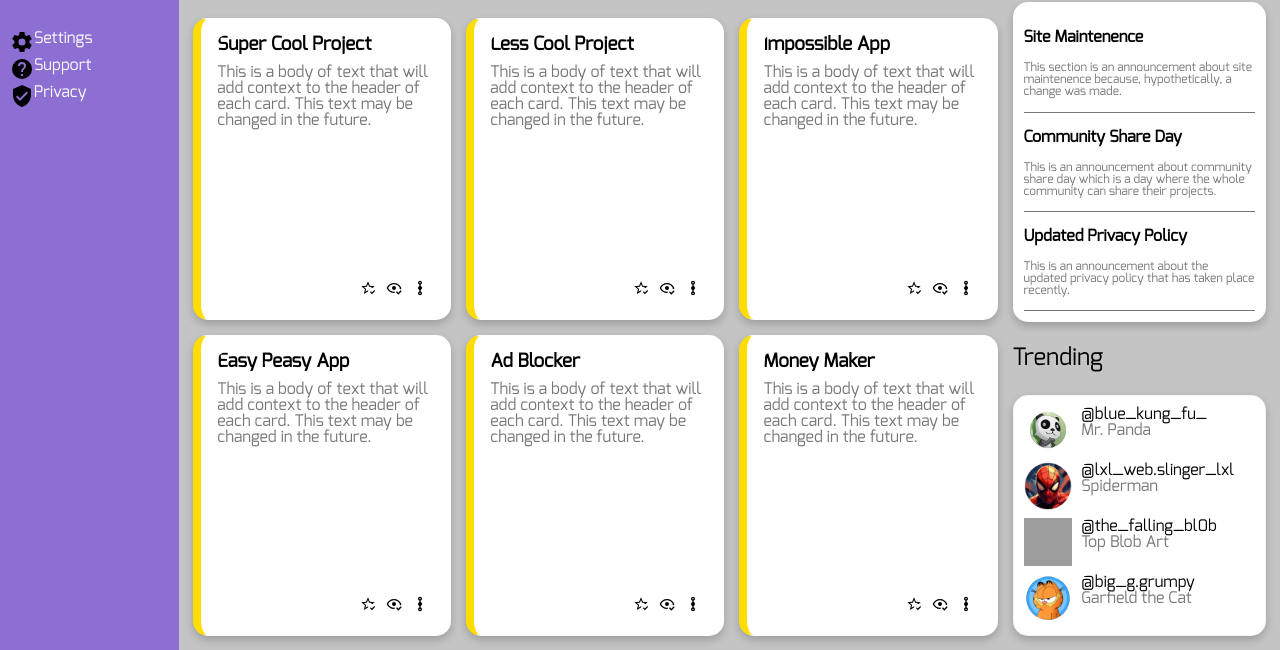
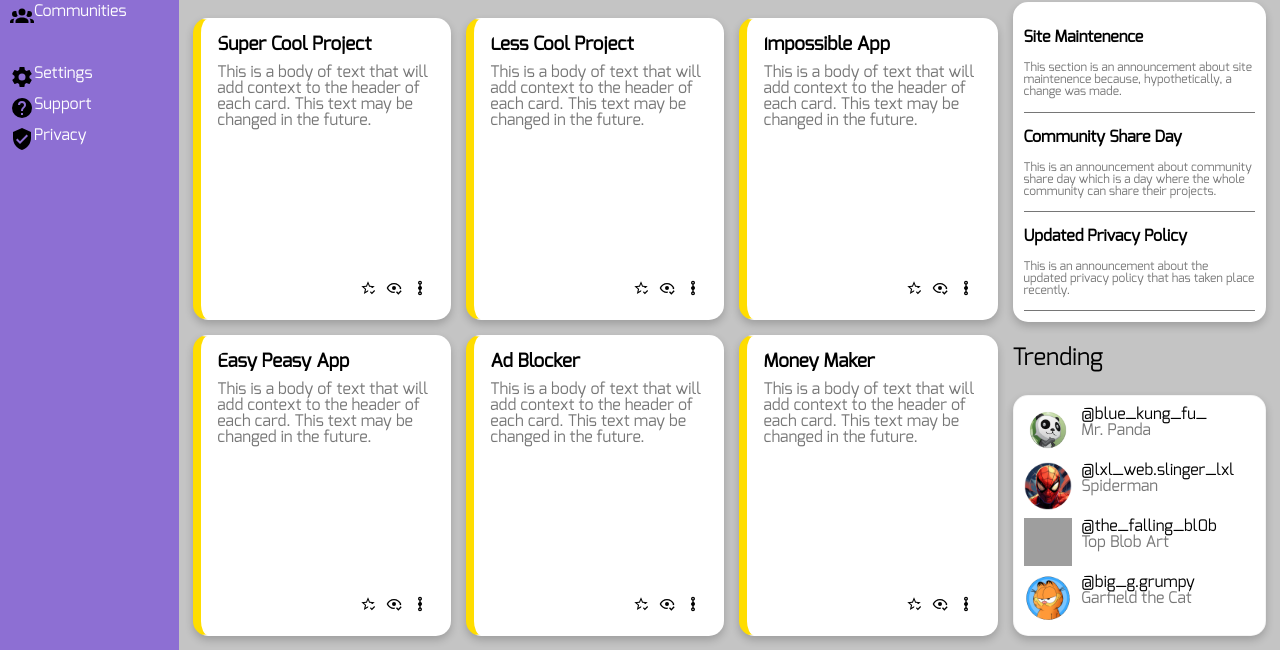
Before and after one commit to bjfett24/admin-dashboard, a plain HTML site: page index.html in a window 1280 px wide. Shown: the part 212-862 px from the top of the page. Drawn offline with Linux system fonts and the light colour scheme; grey boxes are pictures that could not be loaded.

Commit message:
change spacing of sideboard items

```diff
--- a/styles.css
+++ b/styles.css
@@ -149,7 +149,7 @@
 
 .sideBoard {
     display: grid;
-    grid-template: 2fr repeat(10, 1fr) minmax(0px, 20fr) / 1fr 5fr;
+    grid-template: 2fr repeat(10, 1fr) minmax(0px, 16fr) / 1fr 5fr;
     grid-row: 1 / 3;
     grid-column: 1 / 2;
     background-color: rgb(141, 111, 211);
```
